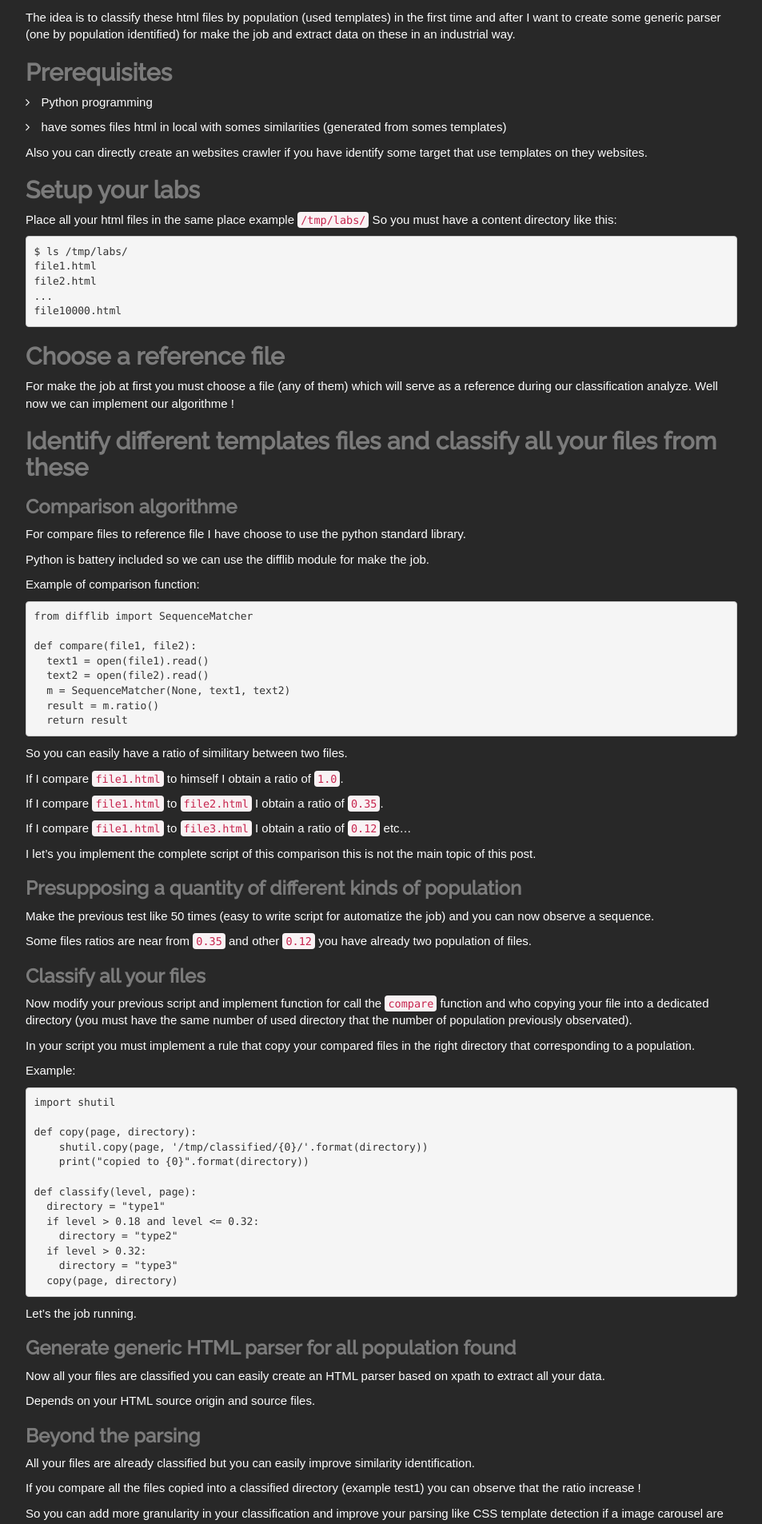
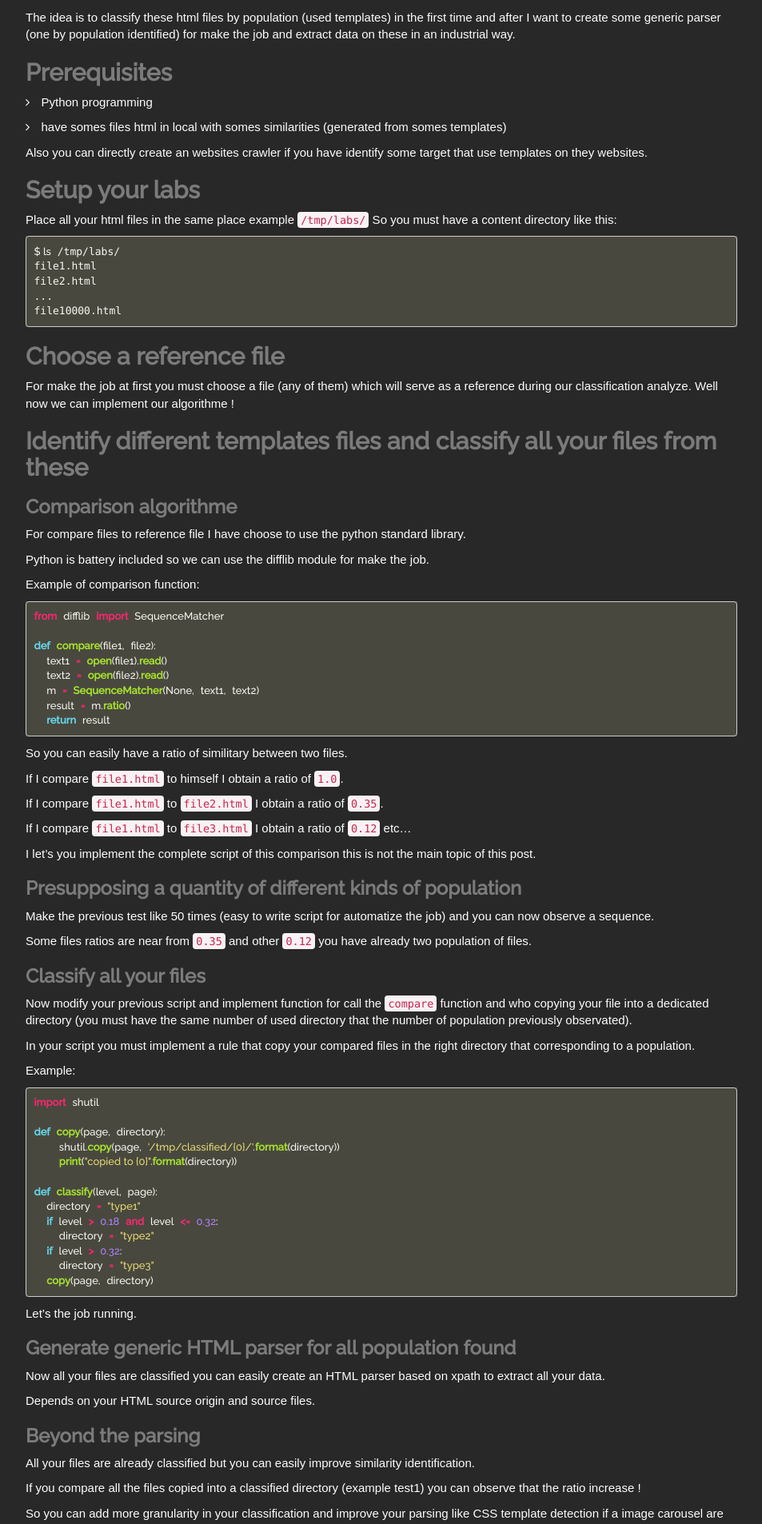
Before and after one commit to 4383/4383.github.io, a Jekyll site: the page built from _posts/2016-12-8-how-to-identify-relations-between-files-and-determine-population-type-in-python-for-classify-these.markdown, in a window 1280 px wide. Shown: the part 918-2824 px from the top of the page at 80% size, without its empty margins (163-1116 px from the left). Built offline with Jekyll 4.4.1, drawn with Linux system fonts in a browser that asks for light colours; nearby versions of some CDN libraries; some web fonts are replaced.

Commit message:
introduce syntaxe highlighting

````diff
--- a/_config.yml
+++ b/_config.yml
@@ -6,5 +6,6 @@ description: >
     I'm a python lover, GNU/Linux addict and I'm passionate by computer science! and sciences in general
 baseurl: "/"
 url: "https://herve.beraud.io"
+highlighter: rouge
 plugins:
   - jekyll-feed
--- a/_includes/head.html
+++ b/_includes/head.html
@@ -28,4 +28,6 @@
     <link href="/stylesheets/vendors/bootstrap.min.css" rel="stylesheet">
     <!-- CUSTOM STYLE -->
     <link href="/stylesheets/style_dark_dark.css" id="switch_style" rel="stylesheet">
+    <!-- Syntaxe highlight -->
+    <link href="/stylesheets/monokai.css" id="switch_style" rel="stylesheet">
 </head>
--- a/_posts/2016-12-8-how-to-identify-relations-between-files-and-determine-population-type-in-python-for-classify-these.markdown
+++ b/_posts/2016-12-8-how-to-identify-relations-between-files-and-determine-population-type-in-python-for-classify-these.markdown
@@ -30,7 +30,7 @@ Also you can directly create an websites crawler if you have identify some targe
 
 Place all your html files in the same place example `/tmp/labs/`
 So you must have a content directory like this:
-```
+```shell
 $ ls /tmp/labs/
 file1.html
 file2.html
@@ -52,7 +52,7 @@ Python is battery included so we can use the difflib module for make the job.
 
 Example of comparison function:
 
-```
+```python
 from difflib import SequenceMatcher
 
 def compare(file1, file2):
@@ -87,7 +87,7 @@ In your script you must implement a rule that copy your compared files in the ri
 
 Example:
 
-```
+```python
 import shutil
 
 def copy(page, directory):
--- /dev/null
+++ b/stylesheets/monokai.css
@@ -0,0 +1,210 @@
+.highlight table td { padding: 5px; }
+.highlight table pre { margin: 0; }
+.highlight .c, .highlight .cd {
+  color: #75715e;
+  font-style: italic;
+}
+.highlight .cm {
+  color: #75715e;
+  font-style: italic;
+}
+.highlight .c1 {
+  color: #75715e;
+  font-style: italic;
+}
+.highlight .cp {
+  color: #75715e;
+  font-weight: bold;
+}
+.highlight .cs {
+  color: #75715e;
+  font-weight: bold;
+  font-style: italic;
+}
+.highlight .err {
+  color: #960050;
+  background-color: #1e0010;
+}
+.highlight .gi {
+  color: #ffffff;
+  background-color: #324932;
+}
+.highlight .gd {
+  color: #ffffff;
+  background-color: #493131;
+}
+.highlight .ge {
+  color: #000000;
+  font-style: italic;
+}
+.highlight .gr {
+  color: #aa0000;
+}
+.highlight .gt {
+  color: #aa0000;
+}
+.highlight .gh {
+  color: #999999;
+}
+.highlight .go {
+  color: #888888;
+}
+.highlight .gp {
+  color: #555555;
+}
+.highlight .gs {
+  font-weight: bold;
+}
+.highlight .gu {
+  color: #aaaaaa;
+}
+.highlight .k, .highlight .kv {
+  color: #66d9ef;
+  font-weight: bold;
+}
+.highlight .kc {
+  color: #66d9ef;
+  font-weight: bold;
+}
+.highlight .kd {
+  color: #66d9ef;
+  font-weight: bold;
+}
+.highlight .kp {
+  color: #66d9ef;
+  font-weight: bold;
+}
+.highlight .kr {
+  color: #66d9ef;
+  font-weight: bold;
+}
+.highlight .kt {
+  color: #66d9ef;
+  font-weight: bold;
+}
+.highlight .kn {
+  color: #f92672;
+  font-weight: bold;
+}
+.highlight .ow {
+  color: #f92672;
+  font-weight: bold;
+}
+.highlight .o {
+  color: #f92672;
+  font-weight: bold;
+}
+.highlight .mf {
+  color: #ae81ff;
+}
+.highlight .mh {
+  color: #ae81ff;
+}
+.highlight .il {
+  color: #ae81ff;
+}
+.highlight .mi {
+  color: #ae81ff;
+}
+.highlight .mo {
+  color: #ae81ff;
+}
+.highlight .m, .highlight .mb, .highlight .mx {
+  color: #ae81ff;
+}
+.highlight .se {
+  color: #ae81ff;
+}
+.highlight .sb {
+  color: #e6db74;
+}
+.highlight .sc {
+  color: #e6db74;
+}
+.highlight .sd {
+  color: #e6db74;
+}
+.highlight .s2 {
+  color: #e6db74;
+}
+.highlight .sh {
+  color: #e6db74;
+}
+.highlight .si {
+  color: #e6db74;
+}
+.highlight .sx {
+  color: #e6db74;
+}
+.highlight .sr {
+  color: #e6db74;
+}
+.highlight .s1 {
+  color: #e6db74;
+}
+.highlight .ss {
+  color: #e6db74;
+}
+.highlight .s {
+  color: #e6db74;
+}
+.highlight .na {
+  color: #a6e22e;
+}
+.highlight .nc {
+  color: #a6e22e;
+  font-weight: bold;
+}
+.highlight .nd {
+  color: #a6e22e;
+  font-weight: bold;
+}
+.highlight .ne {
+  color: #a6e22e;
+  font-weight: bold;
+}
+.highlight .nf {
+  color: #a6e22e;
+  font-weight: bold;
+}
+.highlight .no {
+  color: #66d9ef;
+}
+.highlight .bp {
+  color: #f8f8f2;
+}
+.highlight .nb {
+  color: #f8f8f2;
+}
+.highlight .ni {
+  color: #f8f8f2;
+}
+.highlight .nn {
+  color: #f8f8f2;
+}
+.highlight .vc {
+  color: #f8f8f2;
+}
+.highlight .vg {
+  color: #f8f8f2;
+}
+.highlight .vi {
+  color: #f8f8f2;
+}
+.highlight .nv {
+  color: #f8f8f2;
+}
+.highlight .w {
+  color: #f8f8f2;
+}
+.highlight .nl {
+  color: #f8f8f2;
+  font-weight: bold;
+}
+.highlight .nt {
+  color: #f92672;
+}
+.highlight {
+  color: #f8f8f2;
+  background-color: #49483e;
+}
````
Also changed, not shown: _posts/2019-2-5-prepare-environment-to-use-red-hat-infrared.markdown (+6 -6 lines), Gemfile.lock.
